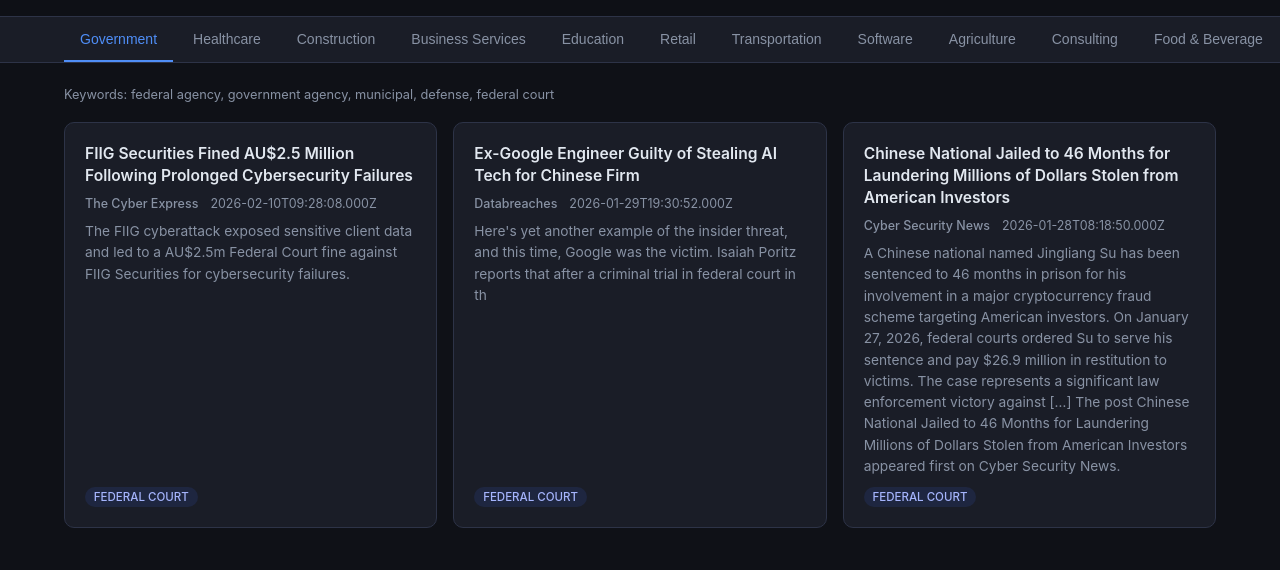
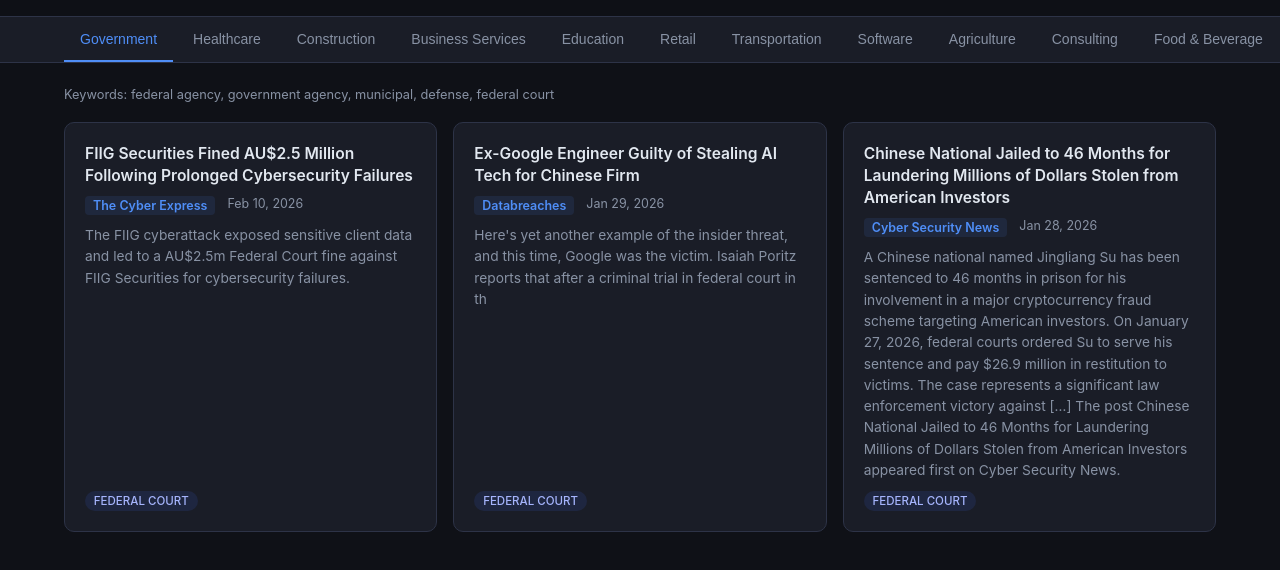
Before and after one commit to gerard-majella/newsfeed, a plain HTML site: page index.html in a window 1280 px wide. Shown: the part 44-614 px from the top of the page. Drawn offline with Linux system fonts and the light colour scheme.

Commit message:
Update index.html

```diff
--- a/index.html
+++ b/index.html
@@ -155,7 +155,13 @@
       color: var(--muted);
     }
 
-    .card-meta .source { font-weight: 500; }
+    .card-meta .source {
+      font-weight: 600;
+      color: var(--accent);
+      background: rgba(79,142,247,0.1);
+      padding: 2px 8px;
+      border-radius: 4px;
+    }
 
     .card-summary {
       font-size: 0.86rem;
@@ -248,6 +254,14 @@
       return "Week of " + iso;
     }
   }
+  function formatDate(iso) {
+    try {
+      const d = new Date(iso);
+      return d.toLocaleDateString("en-US", { month: "short", day: "numeric", year: "numeric" });
+    } catch (_) {
+      return iso;
+    }
+  }
 
   function escapeHtml(str) {
     return String(str)
@@ -272,7 +286,7 @@
         </div>
         <div class="card-meta">
           <span class="source">${escapeHtml(article.source || "")}</span>
-          <span class="date">${escapeHtml(article.date || "")}</span>
+          <span class="date">${escapeHtml(formatDate(article.date || ""))}</span>
         </div>
         <p class="card-summary">${escapeHtml(article.summary || "")}</p>
         ${tags ? `<div class="card-tags">${tags}</div>` : ""}
```
